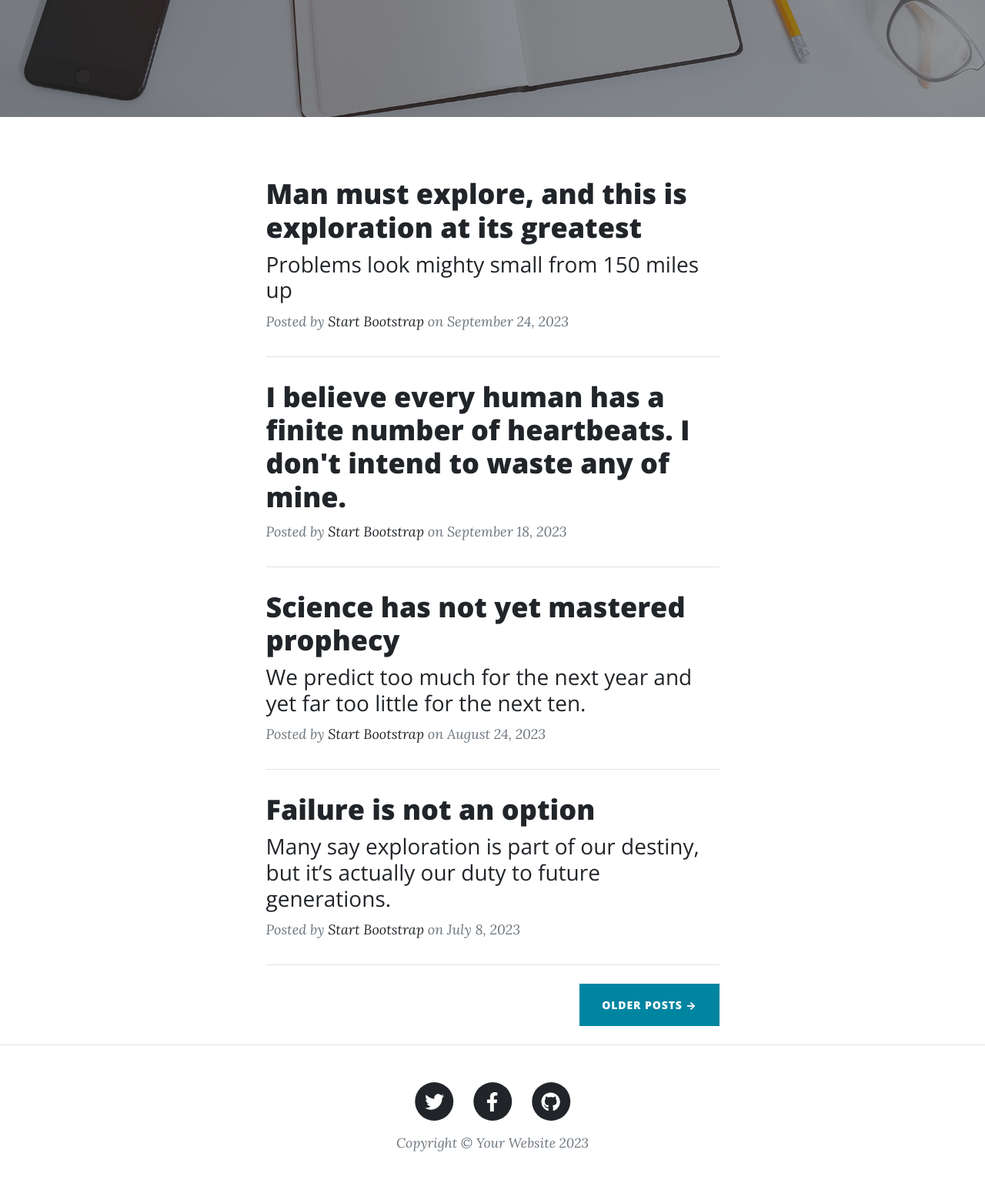
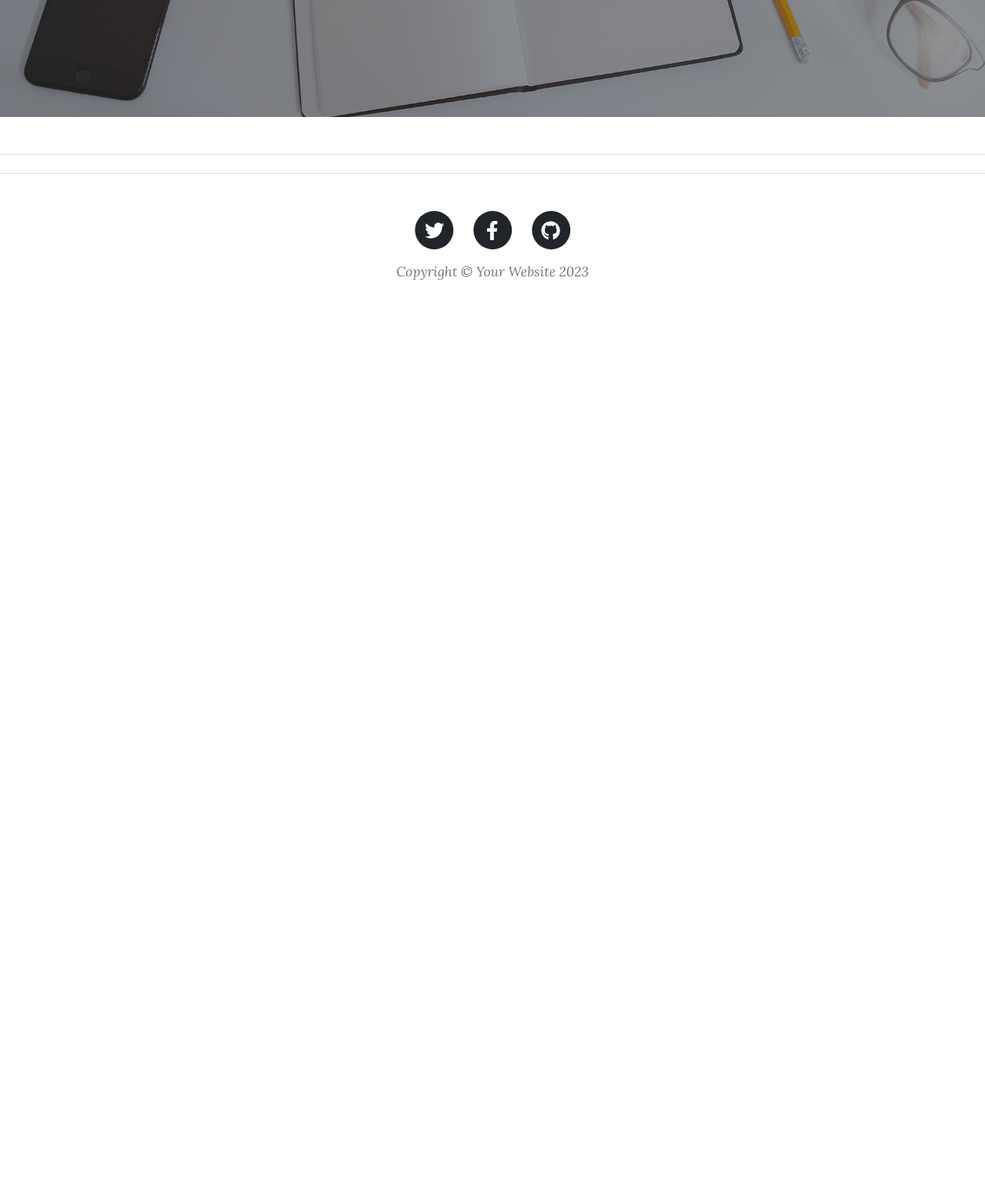
Before and after one commit to CuRD4CC/django-test-2, a Django app: page / in a window 1280 px wide. Shown: the part 476-2022 px from the top of the page at 77% size. After the commit the page ends 840 px from the top, so only its background shows below. Run offline with Django 5.2, Linux system fonts and the light colour scheme; some libraries are stand-ins or nearby versions.

Commit message:
Se edito index.html

```diff
--- a/home/templates/home/index.html
+++ b/home/templates/home/index.html
@@ -48,68 +48,8 @@
                 </div>
             </div>
         </header>
-        <!-- Main Content-->
-        <div class="container px-4 px-lg-5">
-            <div class="row gx-4 gx-lg-5 justify-content-center">
-                <div class="col-md-10 col-lg-8 col-xl-7">
-                    <!-- Post preview-->
-                    <div class="post-preview">
-                        <a href="post.html">
-                            <h2 class="post-title">Man must explore, and this is exploration at its greatest</h2>
-                            <h3 class="post-subtitle">Problems look mighty small from 150 miles up</h3>
-                        </a>
-                        <p class="post-meta">
-                            Posted by
-                            <a href="#!">Start Bootstrap</a>
-                            on September 24, 2023
-                        </p>
-                    </div>
-                    <!-- Divider-->
-                    <hr class="my-4" />
-                    <!-- Post preview-->
-                    <div class="post-preview">
-                        <a href="post.html"><h2 class="post-title">I believe every human has a finite number of heartbeats. I don't intend to waste any of mine.</h2></a>
-                        <p class="post-meta">
-                            Posted by
-                            <a href="#!">Start Bootstrap</a>
-                            on September 18, 2023
-                        </p>
-                    </div>
-                    <!-- Divider-->
-                    <hr class="my-4" />
-                    <!-- Post preview-->
-                    <div class="post-preview">
-                        <a href="post.html">
-                            <h2 class="post-title">Science has not yet mastered prophecy</h2>
-                            <h3 class="post-subtitle">We predict too much for the next year and yet far too little for the next ten.</h3>
-                        </a>
-                        <p class="post-meta">
-                            Posted by
-                            <a href="#!">Start Bootstrap</a>
-                            on August 24, 2023
-                        </p>
-                    </div>
-                    <!-- Divider-->
-                    <hr class="my-4" />
-                    <!-- Post preview-->
-                    <div class="post-preview">
-                        <a href="post.html">
-                            <h2 class="post-title">Failure is not an option</h2>
-                            <h3 class="post-subtitle">Many say exploration is part of our destiny, but it’s actually our duty to future generations.</h3>
-                        </a>
-                        <p class="post-meta">
-                            Posted by
-                            <a href="#!">Start Bootstrap</a>
-                            on July 8, 2023
-                        </p>
-                    </div>
-                    <!-- Divider-->
-                    <hr class="my-4" />
-                    <!-- Pager-->
-                    <div class="d-flex justify-content-end mb-4"><a class="btn btn-primary text-uppercase" href="#!">Older Posts →</a></div>
-                </div>
-            </div>
-        </div>
+        <!-- Divider-->
+        <hr class="my-4" />
         <!-- Footer-->
         <footer class="border-top">
             <div class="container px-4 px-lg-5">
```
